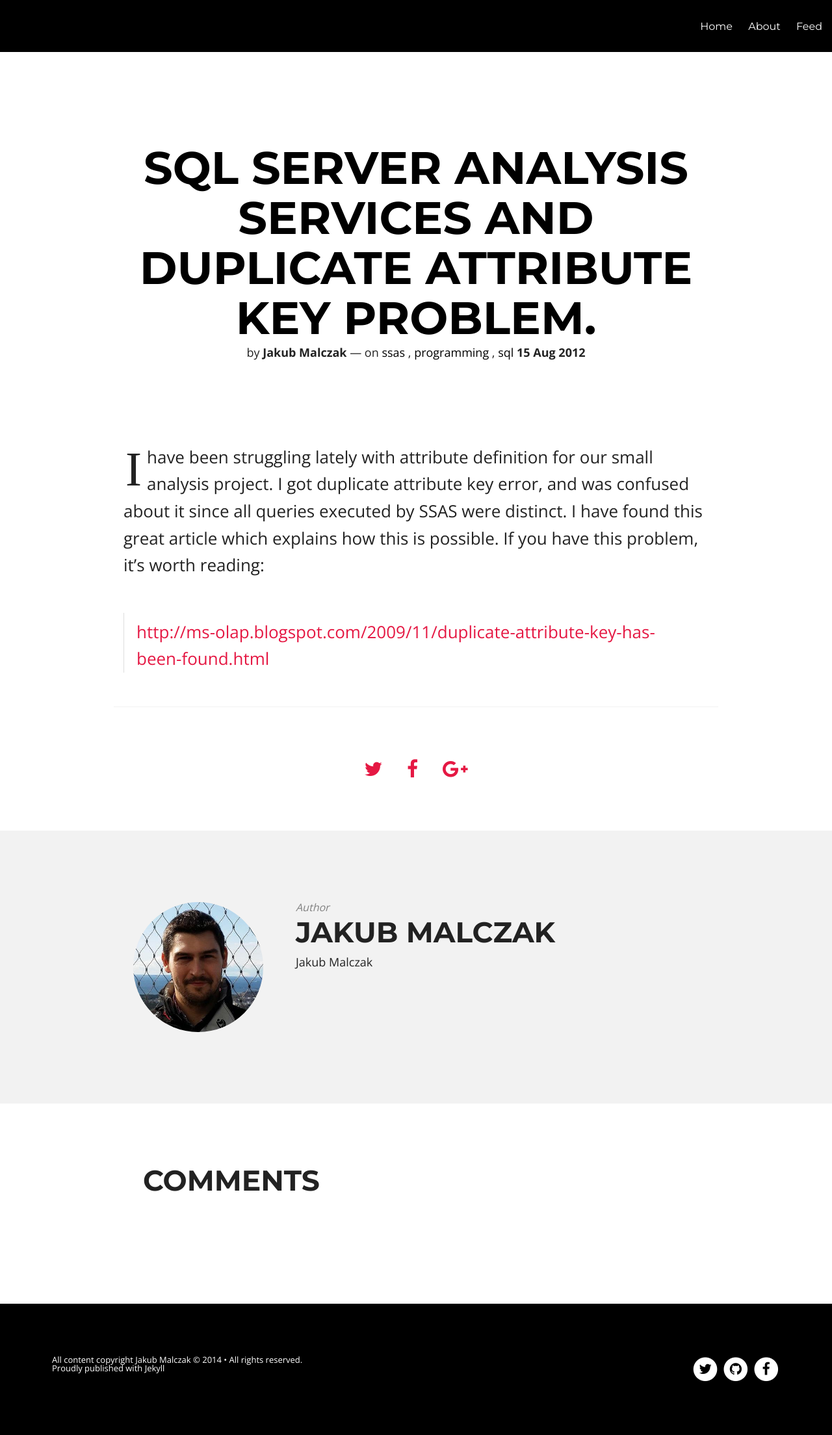
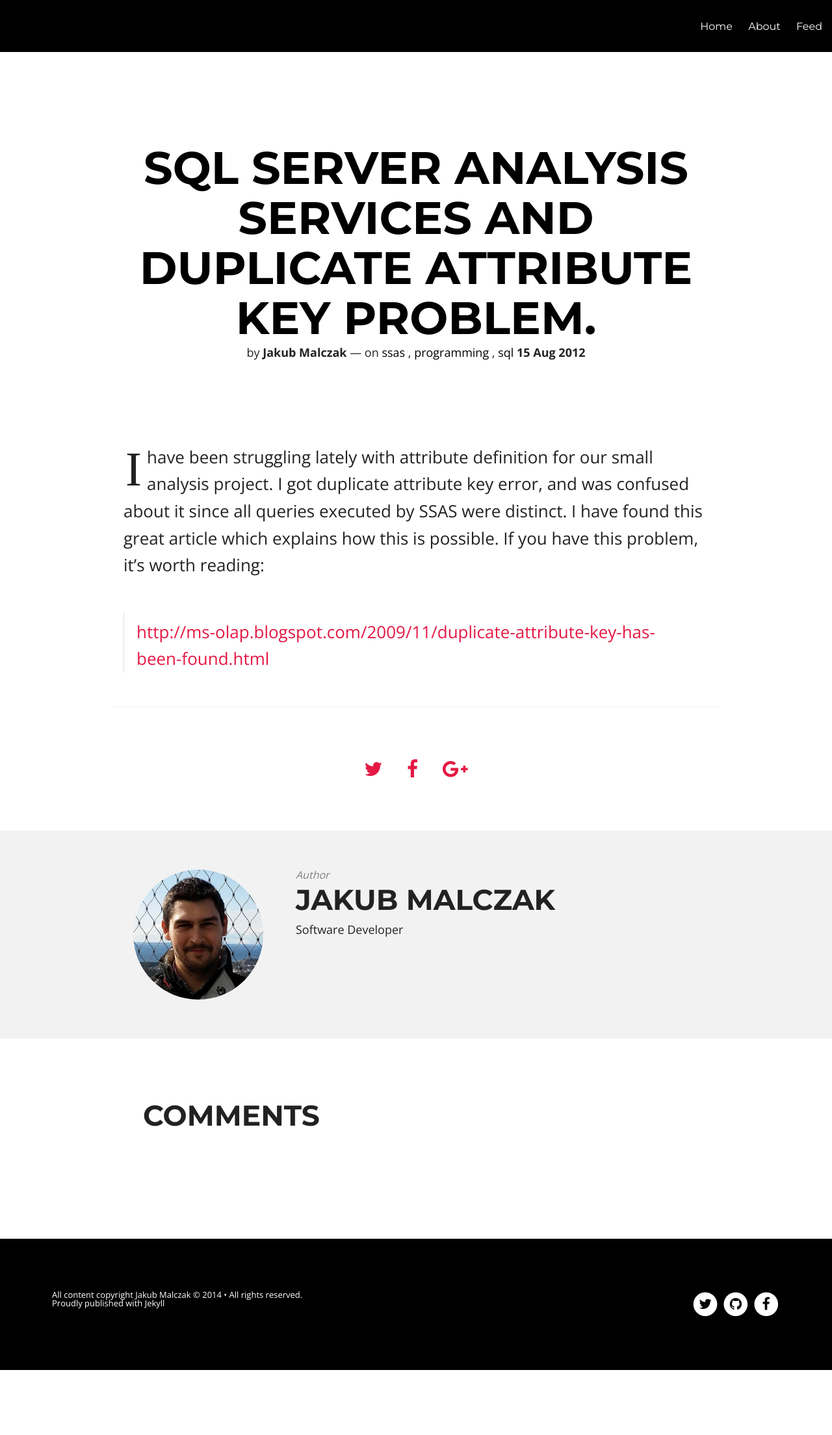
Before and after one commit to jmalczak/jmalczak.github.io, a Jekyll site: the page built from _posts/2012-08-15-ssas-attribute.md, in a window 1280 px wide. Shown: the whole page at 65% size. Built offline with Jekyll 4.4.1, drawn with Linux system fonts in a browser that asks for light colours; nearby versions of some CDN libraries; comment, search, counter and statistics services are not loaded; after the commit the page ends 2108 px from its top, so only the background shows below that.

Commit message:
Fixed description and content size

```diff
--- a/_config.yml
+++ b/_config.yml
@@ -15,7 +15,7 @@ owner:
   avatar:         jm.jpg
   email:          jmalczak@gmail.com
   # Use the coder's toolbox at http://coderstoolbox.net/string/#!encoding=xml&action=encode&charset=us_ascii to encode your description into XML string
-  description:    Jakub Malczak
+  description:    Software Developer
   # Social networking links used in footer. Update and remove as you like.
   twitter:        malczu
   facebook:       malczu
--- a/_includes/signoff.html
+++ b/_includes/signoff.html
@@ -1,14 +1,10 @@
 <div class="notepad-author-info">
     <div class="row">
         <section class="notepad-post-author small-12 columns">
-
             <img src="{{site.url}}/images/{{ site.owner.avatar }}" class="notepad-post-author-avatar" alt="{{ site.owner.name }}'s photo">
-
-
             <span class="author-label">Author</span>
             <h1>{{ site.owner.name }}</h1>
             <p>{{ site.owner.description }}</p>
-
         </section>
     </div>
 </div>
--- a/assets/css/post.css
+++ b/assets/css/post.css
@@ -424,24 +424,6 @@ body,
     padding-bottom: 3.75rem;
     background: #f2f2f2;
 }
-@media only screen and (min-width: 40.063em) {
-    .notepad-author-info {
-        padding-top: 5rem;
-        padding-bottom: 5rem;
-    }
-}
-@media only screen and (min-width: 70em) {
-    .notepad-author-info {
-        padding-top: 6.875rem;
-        padding-bottom: 6.875rem;
-    }
-}
-@media only screen and (min-width: 90em) {
-    .notepad-author-info {
-        padding-top: 7.5rem;
-        padding-bottom: 7.5rem;
-    }
-}
 .notepad-author-info .notepad-post-author {
     padding-left: 1.875rem;
     padding-right: 1.875rem;
```
